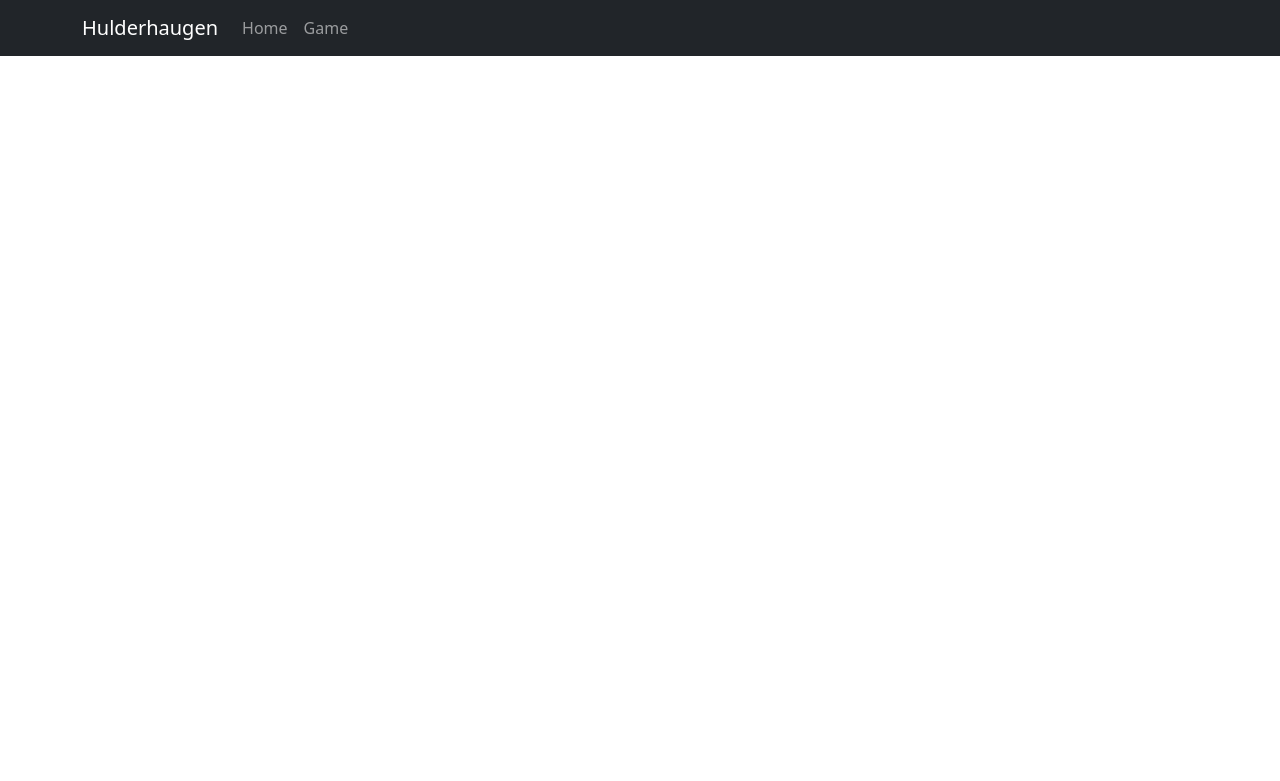
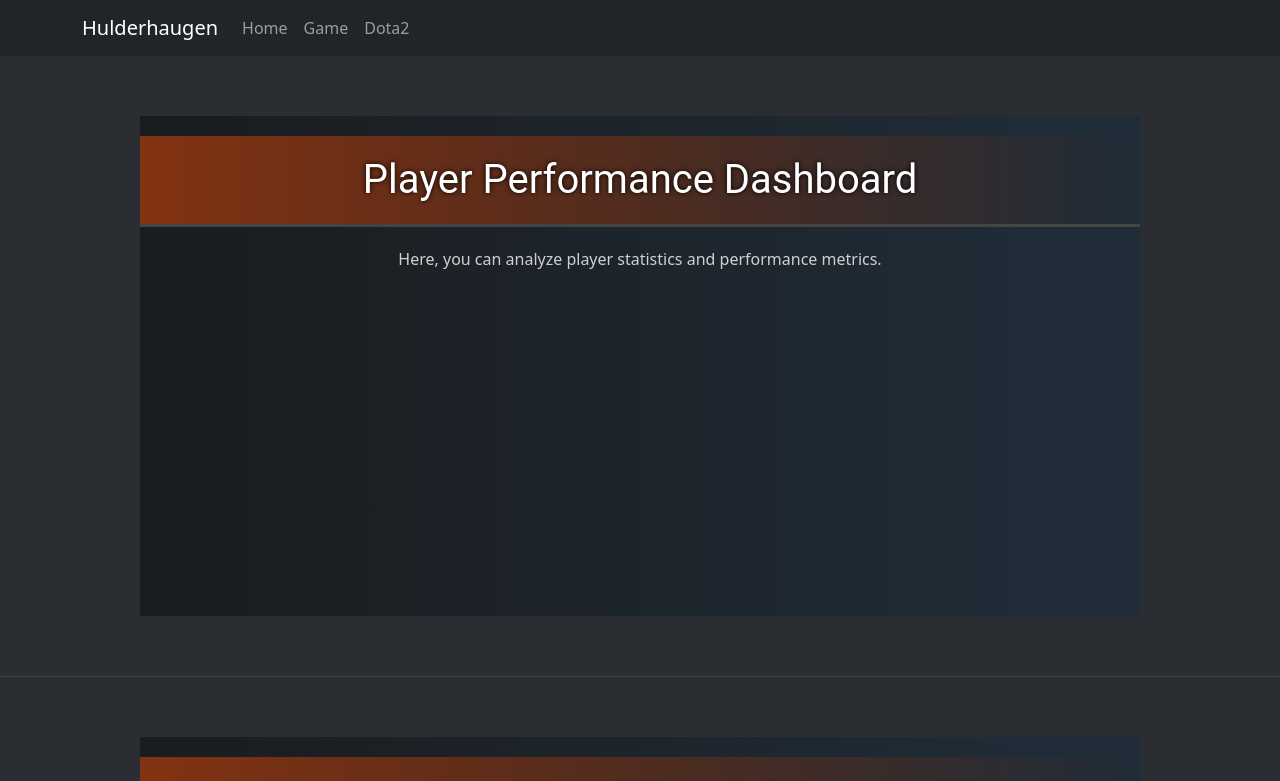
Before and after one commit to Smahle/Hulderhaugen, a React (Vite) app: page /dota2 in a window 1280 px wide. Shown: the top 781 px of the page. Built offline with nearby package versions, Linux system fonts and the light colour scheme.

Commit message:
Created Dota2 page component with 3 additional components and styling

```diff
--- a/src/App.tsx
+++ b/src/App.tsx
@@ -1,8 +1,9 @@
 import React from 'react';
 import { BrowserRouter as Router, Routes, Route } from 'react-router-dom';
+import Navbar from './components/Navbar';
 import GamePage from './pages/GamePage';
 import HomePage from './pages/HomePage';
-import Navbar from './components/Navbar';
+import Dota2Page from './pages/Dota2Page';
 
 const App: React.FC = () => {
   // Router (NavBar with links to pages):
@@ -12,6 +13,7 @@ const App: React.FC = () => {
       <Routes>
         <Route path="/" element={<HomePage />} />
         <Route path="/game" element={<GamePage />} />
+        <Route path="/dota2" element={<Dota2Page />} />
       </Routes>
     </Router>
   );
--- a/src/components/Navbar.tsx
+++ b/src/components/Navbar.tsx
@@ -19,6 +19,9 @@ const Navbar: React.FC = () => {
             <li className="nav-item">
               <Link className="nav-link" to="/game">Game</Link>
             </li>
+            <li className="nav-item">
+              <Link className="nav-link" to="/dota2">Dota2</Link>
+            </li>
           </ul>
         </div>
       </div>
--- /dev/null
+++ b/src/components/dota2/Dota2Page.module.css
@@ -0,0 +1,119 @@
+/* src/components/dota2/Dota2Page.module.css */
+
+/* General Body Styling */
+body {
+  background-color: #1b1f23;
+  /* Dark background for the whole page */
+  color: #eaeaea;
+  /* Light text color for readability */
+  font-family: 'Arial', sans-serif;
+  margin: 0;
+  padding: 0;
+}
+
+/* Header Section */
+.header {
+  background-image: linear-gradient(to right, rgb(131, 51, 18), rgba(131, 51, 18, 0));
+  /* Darker header background */
+  color: #ffffff;
+  /* Light text color for headers */
+  padding: 20px;
+  text-align: center;
+  border-bottom: 3px solid #444;
+  /* Subtle border at the bottom */
+}
+
+/* Section Styling */
+.section {
+  padding: 60px 20px;
+  /* Vertical padding with horizontal spacing */
+  background-color: #2a2e32;
+  /* Dark gray for section background */
+  border-bottom: 1px solid #3e4347;
+  /* Subtle border between sections */
+  text-align: center;
+  /* Center the content */
+}
+
+/* Container Styling */
+.container {
+  max-width: 1000px;
+  /* Wider container for large screens */
+  margin: 0 auto;
+  /* Center the container horizontally */
+}
+
+.section .container {
+  background-image: linear-gradient(90deg, rgba(0, 0, 0, 0.38) 3.07%, rgba(6, 37, 65, 0.3) 88.06%);
+  font-family: Radiance, "Noto Sans", sans-serif;
+  height: 500px;
+  padding-left: 0px;
+  padding-right: 0px;
+  padding-top: 20px;
+  unicode-bidi: isolate;
+  width: 1097.27px;
+}
+
+/* Header Styling */
+.section h1 {
+  font-size: 2.5rem;
+  color: #ffffff;
+  margin-bottom: 20px;
+  font-family: 'Roboto', sans-serif;
+  text-shadow:rgb(0, 0, 0) 0px 0px 5px;
+  font-weight: 400;
+}
+
+/* Paragraph Styling */
+.section p {
+  font-size: 1rem;
+  color: #d0d0d0;
+  /* Light gray color for paragraphs */
+  line-height: 1.6;
+  /* Increased line height for readability */
+  margin-bottom: 20px;
+}
+
+/* Links */
+a {
+  color: #1e90ff;
+  /* Bright blue color for links */
+  text-decoration: none;
+  /* Remove underline */
+}
+
+a:hover {
+  text-decoration: underline;
+  /* Underline on hover */
+}
+
+/* Button Styling */
+.button {
+  background-color: #444;
+  /* Dark button background */
+  color: #ffffff;
+  /* Light text color */
+  padding: 10px 20px;
+  /* Padding inside the button */
+  border: none;
+  border-radius: 4px;
+  /* Rounded corners */
+  cursor: pointer;
+  /* Pointer cursor on hover */
+  font-size: 1rem;
+}
+
+.button:hover {
+  background-color: #555;
+  /* Slightly lighter background on hover */
+}
+
+/* Additional styling */
+img {
+  max-width: 100%;
+  /* Responsive images */
+  height: auto;
+  display: block;
+  margin: 0 auto;
+  /* Center images */
+}
--- /dev/null
+++ b/src/components/dota2/HeroMatchupAnalyzer.tsx
@@ -0,0 +1,20 @@
+// src/components/dota2/HeroMatchupAnalyzer.tsx
+
+import React from 'react';
+import styles from './Dota2Page.module.css'; // Import CSS module
+
+const HeroMatchupAnalyzer: React.FC = () => {
+    return (
+        <div className={styles.section}>
+            <div className={styles.container}>
+                <h1 className={styles.header}>Hero Matchup Analyzer</h1>
+                <p>
+                    Analyze and compare hero matchups to determine the best strategies.
+                </p>
+                {/* Add additional content and components as needed */}
+            </div>
+        </div>
+    );
+};
+
+export default HeroMatchupAnalyzer;
--- /dev/null
+++ b/src/components/dota2/MatchRecap.tsx
@@ -0,0 +1,20 @@
+// src/components/dota2/MatchRecap.tsx
+
+import React from 'react';
+import styles from './Dota2Page.module.css'; // Import CSS module
+
+const MatchRecap: React.FC = () => {
+    return (
+        <div className={styles.section}>
+            <div className={styles.container}>
+                <h1 className={styles.header}>Match Recap and Analysis</h1>
+                <p>
+                    Detailed recap and analysis of recent matches, including key moments and stats.
+                </p>
+                {/* Add additional content and components as needed */}
+            </div>
+        </div>
+    );
+};
+
+export default MatchRecap;
--- /dev/null
+++ b/src/components/dota2/PlayerPerformanceDashboard.tsx
@@ -0,0 +1,20 @@
+// src/components/dota2/PlayerPerformanceDashboard.tsx
+
+import React from 'react';
+import styles from './Dota2Page.module.css'; // Import CSS module
+
+const PlayerPerformanceDashboard: React.FC = () => {
+    return (
+        <div className={styles.section}>
+            <div className={styles.container}>
+                <h1 className={styles.header}>Player Performance Dashboard</h1>
+                <p>
+                    Here, you can analyze player statistics and performance metrics.
+                </p>
+                {/* Add additional content and components as needed */}
+            </div>
+        </div>
+    );
+};
+
+export default PlayerPerformanceDashboard;
--- /dev/null
+++ b/src/pages/Dota2Page.tsx
@@ -0,0 +1,16 @@
+import React from 'react';
+import PlayerPerformanceDashboard from '../components/dota2/PlayerPerformanceDashboard';
+import HeroMatchupAnalyzer from '../components/dota2/HeroMatchupAnalyzer';
+import MatchRecap from '../components/dota2/MatchRecap';
+
+const Dota2Page: React.FC = () => {
+  return (
+    <div>
+      <PlayerPerformanceDashboard />
+      <HeroMatchupAnalyzer />
+      <MatchRecap />
+    </div>
+  );
+};
+
+export default Dota2Page;
```
